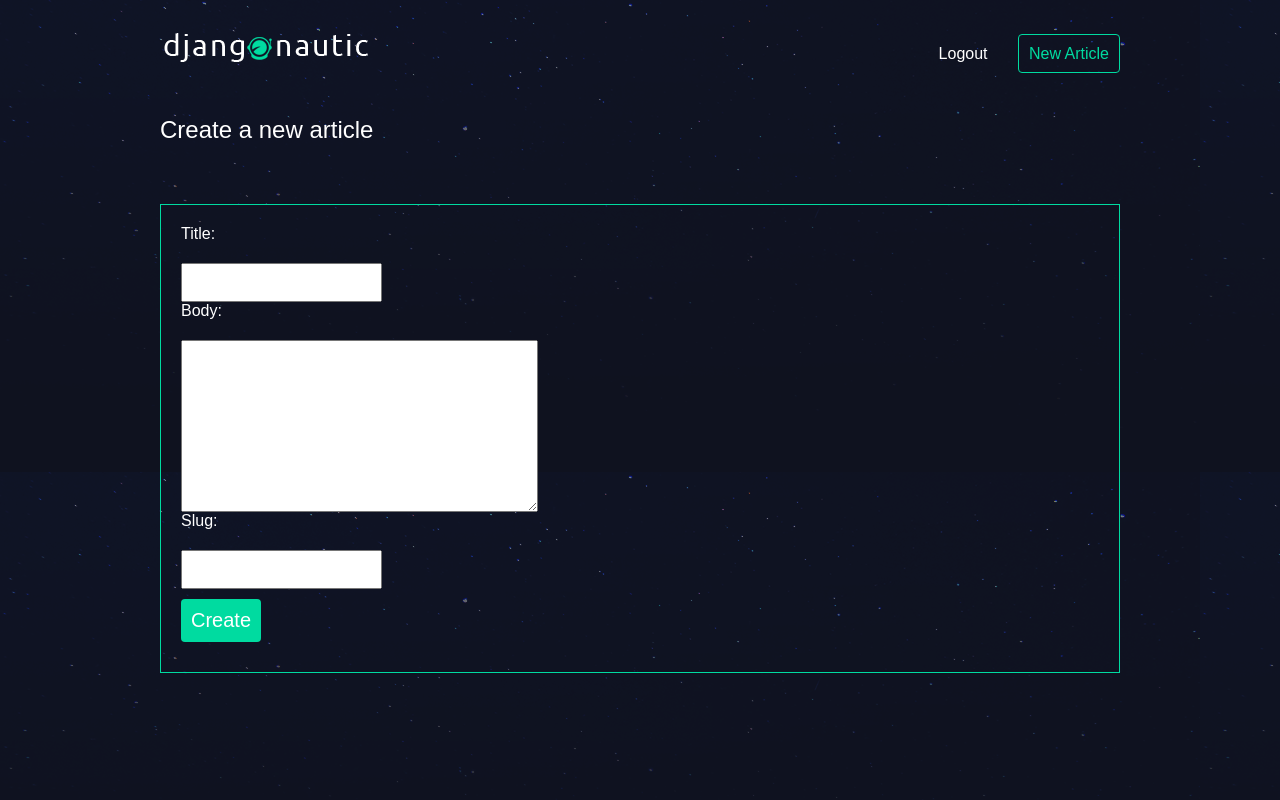
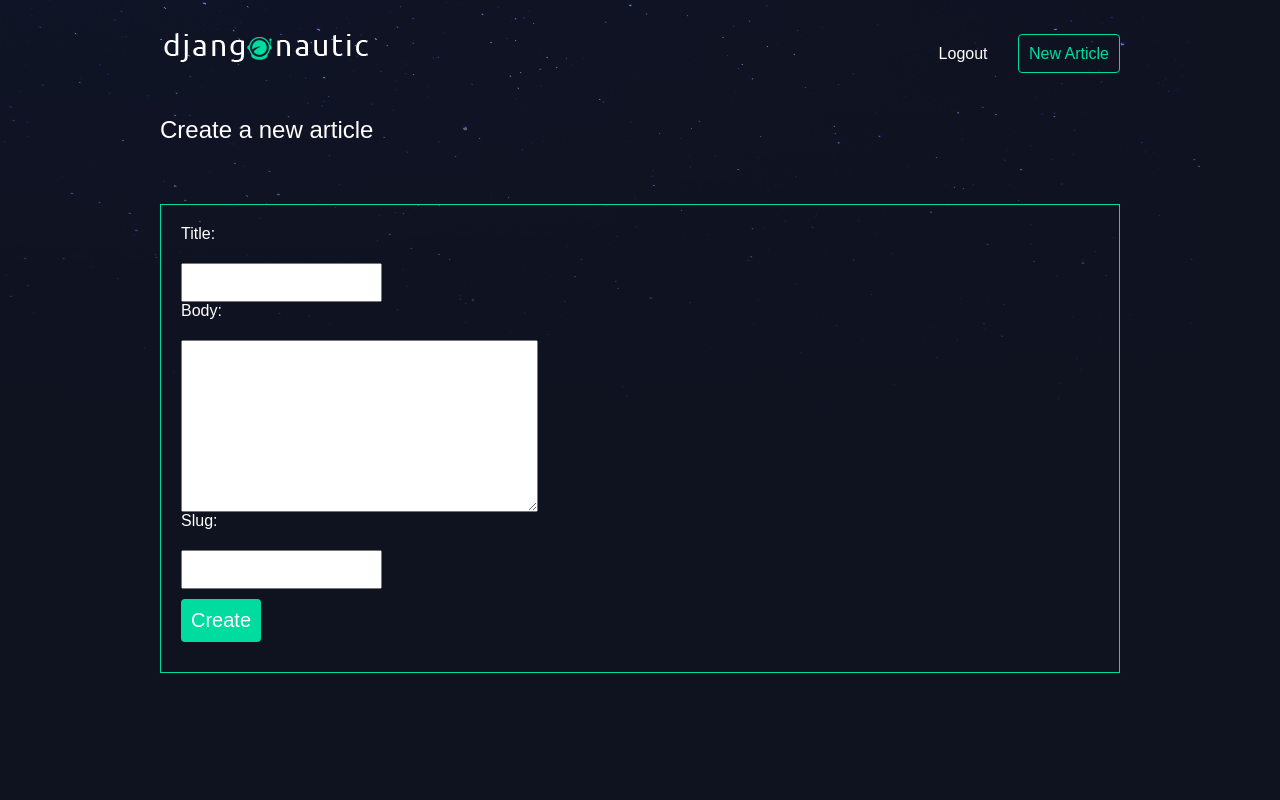
Before and after one commit to alexandrosanat/django-tutorial, a Django app: page /articles/create/ in a window 1280 px wide. Run offline with Django 4.2, Linux system fonts and the light colour scheme; the visitor is signed in with stand-in values (Sample User, id 1); parts of the project's set-up code (start-up, migrations or seed data) failed here and were passed over.

Commit message:
Corrects minor error:

```diff
--- a/assets/styles.css
+++ b/assets/styles.css
@@ -1,7 +1,7 @@
 body{
     background-color: #0f121f;
     background-image: url(/static/stars.png);
-    background-repeat-y: no-repeat;
+    background-repeat: no-repeat;
     color: #fff;
 }
 
```
